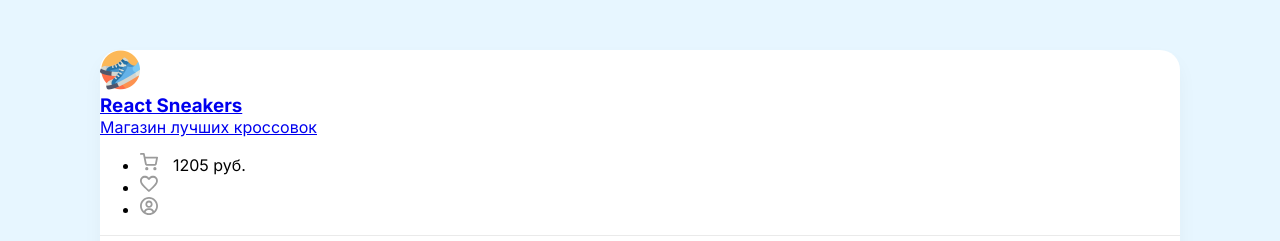
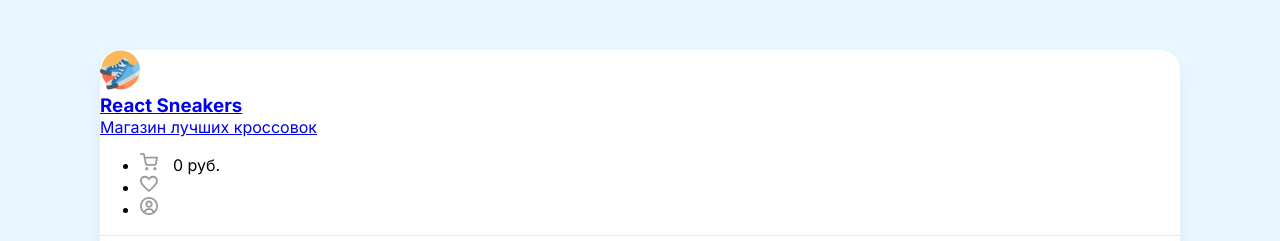
Before and after one commit to YouJeen-ru/react-sneakers, a React (Create React App) app: page / in a window 1280 px wide. Shown: the top 241 px of the page. Built offline with nearby package versions, Linux system fonts and the light colour scheme; no server answers.

Commit message:
add total price Header and Drawer

```diff
--- a/src/components/Drawer.js
+++ b/src/components/Drawer.js
@@ -11,6 +11,8 @@
     const [isComplete, setIsComplete] = useState(false)
     const [orderId, setOrderID] = useState(null)
     const [isLoading, setIsLoading] = useState(false)
+
+    const totalPrice = cartItems.reduce((sum, obj) => (obj.price + sum), 0)
 
     const onClickOrder = async () => {
        try {
@@ -66,12 +68,12 @@
                                     <li>
                                         <span>Итого:</span>
                                         <div></div>
-                                        <b>21 498 руб. </b>
+                                        <b>{totalPrice} руб. </b>
                                     </li>
                                     <li>
                                         <span>Налог 5%: </span>
                                         <div></div>
-                                        <b>1074 руб. </b>
+                                        <b>{Math.round((totalPrice / 100) * 5)} руб. </b>
                                     </li>
                                 </ul>
 
--- a/src/components/Header.js
+++ b/src/components/Header.js
@@ -1,7 +1,14 @@
-import React from "react";
+import React, {useContext} from "react";
 import {Link} from 'react-router-dom'
+import {AppContext} from "../context";
 
 const Header = ({onClickCart}) => {
+
+    const { cartItems } = useContext(AppContext)
+
+
+const totalPrice = cartItems.reduce((sum, obj) => (obj.price + sum), 0)
+
   return (
       <header className='d-flex justify-between p-40'>
           <Link to='/'>
@@ -16,7 +23,7 @@
           <ul className='d-flex'>
               <li onClick={onClickCart} className='mr-30 cu-p'>
                   <img width={18} height={18} src="/img/cart.svg" alt="log"/>
-                  <span>1205 руб.</span>
+                  <span>{totalPrice} руб.</span>
               </li>
               <li className='mr-20 cu-p'>
                   <Link to='/favorites'>
```
